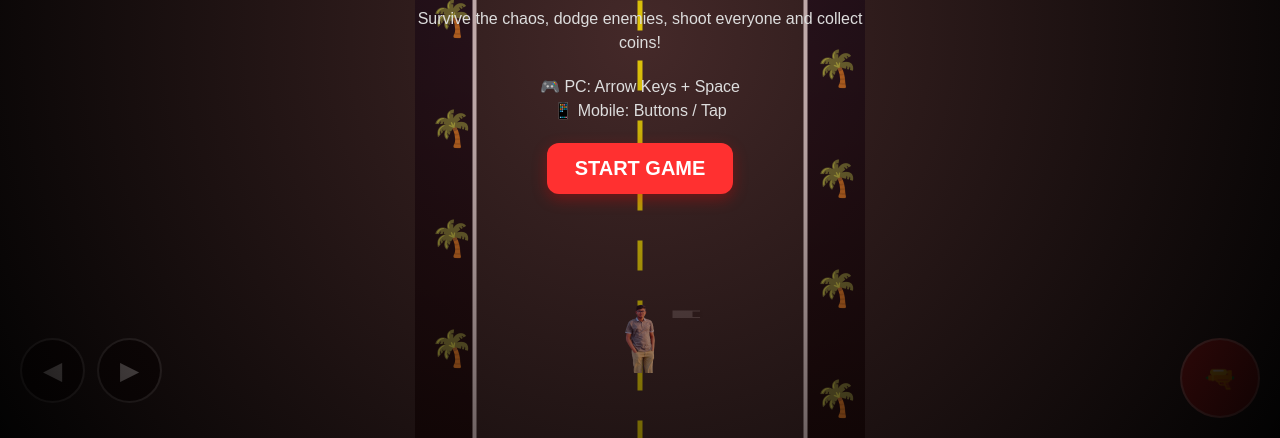
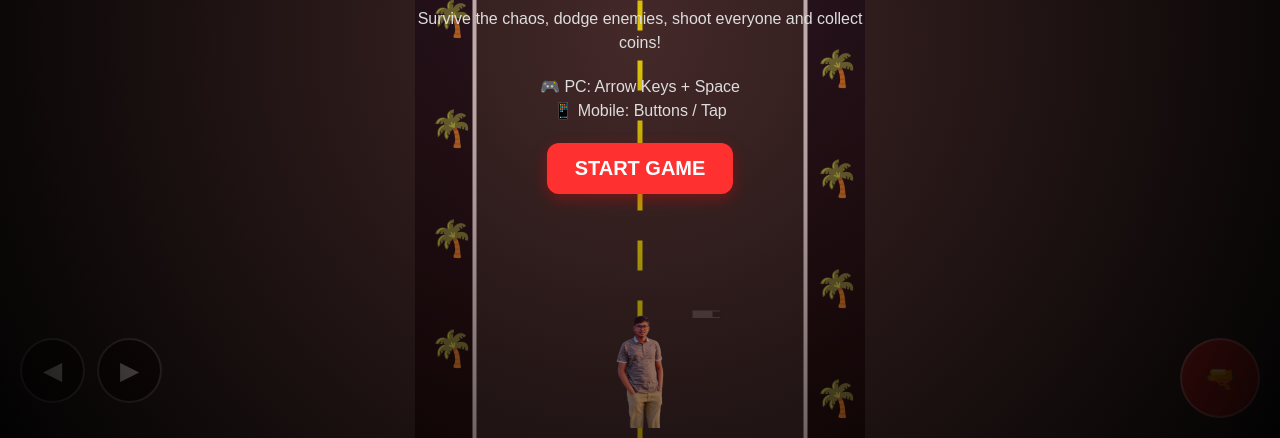
Before and after one commit to samiananda88cc-blip/bangabaltu-escape-the-chaos, a plain HTML site: page index.html in a window 1280 px wide. Shown: the part 362-800 px from the top of the page. Drawn offline with Linux system fonts and the light colour scheme; animation ran at ten frames a second.

Commit message:
Update index.html

```diff
--- a/index.html
+++ b/index.html
@@ -444,13 +444,13 @@ playerImage.src = "assets/player.png";
 
 const player = {
 
-    x: GAME_WIDTH / 2 - 70,
+    x: GAME_WIDTH / 2 - 110,
 
     y: GAME_HEIGHT - 300,
 
-    width: 140,
-
-    height: 170,
+    width: 220,
+
+    height: 280,
 
     speed: 12,
 
```
